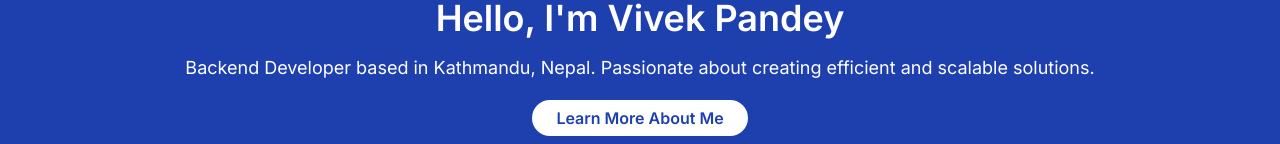
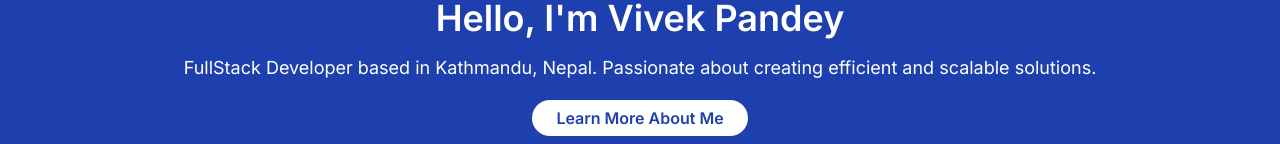
Before and after one commit to vivekpandey2717340/Portfolio-Vivek, a React (Create React App) app: page / in a window 1280 px wide. Shown: the part 232-376 px from the top of the page. Built offline with nearby package versions, Linux system fonts and the light colour scheme.

Commit message:
Hero section changed

```diff
--- a/src/components/Hero.js
+++ b/src/components/Hero.js
@@ -14,7 +14,7 @@ const Hero = () => {
         </div>
         <h2 className="text-4xl font-bold mb-4">Hello, I'm Vivek Pandey</h2>
         <p className="text-lg font-medium mb-6">
-          Backend Developer based in Kathmandu, Nepal. Passionate about creating
+          FullStack Developer based in Kathmandu, Nepal. Passionate about creating
           efficient and scalable solutions.
         </p>
         <a
```
